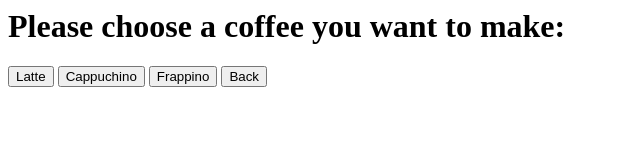
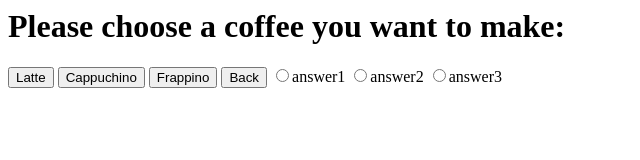
Before and after one commit to vuxcode/pr1-project-VioletaJan, a plain HTML site: page index.html in a window 1280 px wide. Shown: the whole page, without its empty margins (0-640 px from the left). Drawn offline with Linux system fonts and the light colour scheme.

Commit message:
added radio buttons

```diff
--- a/index.html
+++ b/index.html
@@ -3,6 +3,9 @@
 <button id ="button2" onclick="myFunction(2)">Cappuchino</button>
 <button id ="button3" onclick="myFunction(3)">Frappino</button>
 <button id = "back" onclick="back()">Back</button>
+<input id="userinput1" type="radio">answer1</input>
+<input id="userinput2" type="radio">answer2</input>
+<input id="userinput3" type="radio">answer3</input>
 
 <script>
 //Welcome message
@@ -52,8 +55,9 @@ var answers2 = [
 
 var smallLatte = [1, 1, 2, 2, 2, 1];
 var bigLatte = [1, 2, 3, 3, 3, 1];
-var cappuchino = [];
-var frapping = [];
+var cappuchino = [2, 1, 3, 2, 2, 2];
+var smallFrappino = [3, 1, 3, 1, 1 || 2 || 3, 1, 2, 1 || 2]; // can I write like this?
+var bigFrappino = [3, 2, 3, 1 || 2 || 3, 2, 2, 1 || 2];
 
 //Store input in an array
 var input = [];
@@ -63,6 +67,9 @@ console.log(input);
 var myButton1 = document.getElementById("button1");
 var myButton2 = document.getElementById("button2");
 var myButton3 = document.getElementById("button3");
+//var radioInput = document.getElementById("userinput");
+
+
 //console.log(myButton1)
 //console.log(myButton2)
 //console.log(myButton3)
@@ -174,7 +181,7 @@ function validate(answers) {
 
 
   //Giving the final answer about made coffee
-  alert('Here whats wrong with a coffee: ' + message);
+  alert('Here is what is wrong with your drink: ' + message);
   }
 
 
```
Also changed, not shown: 2 other files.
